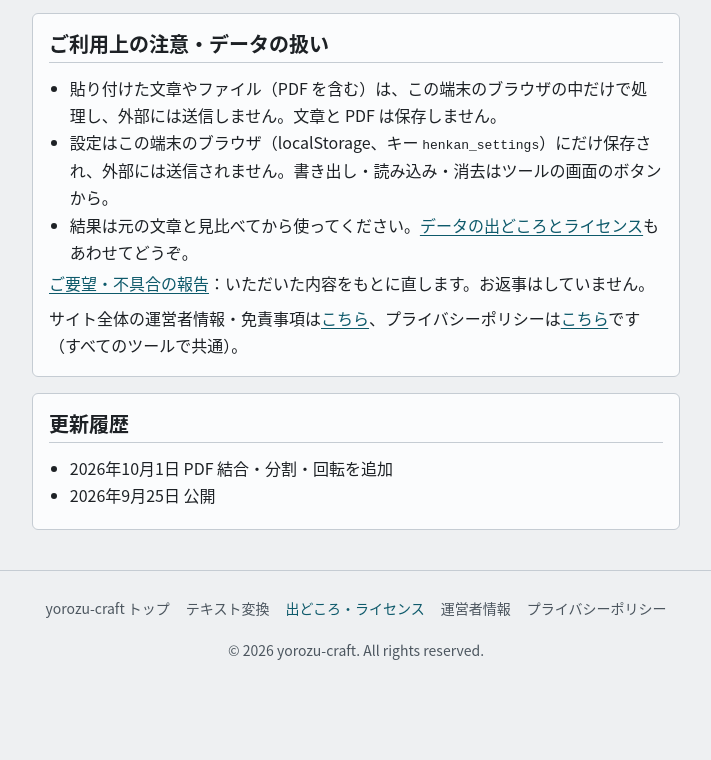
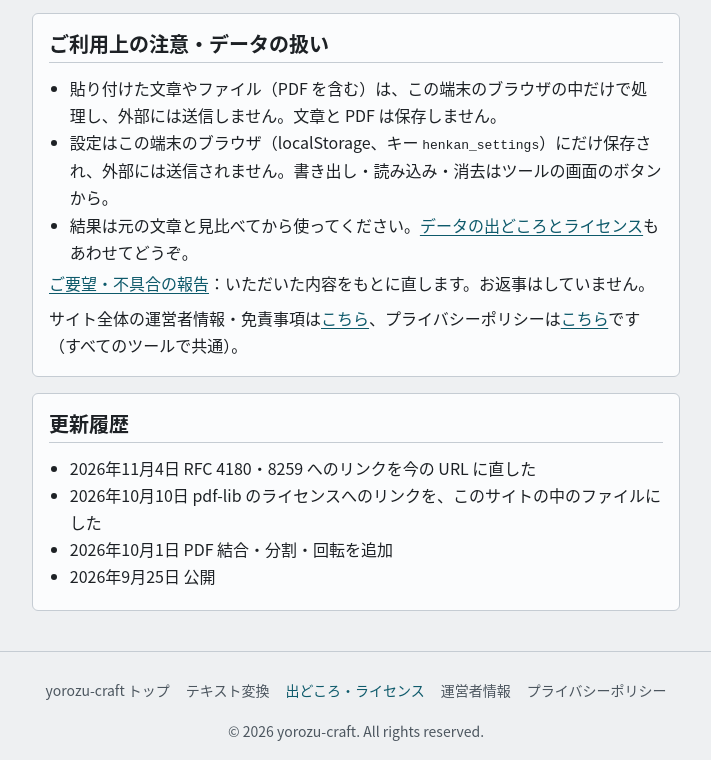
Before and after one commit to YouheiOonuki/henkan, a plain HTML site: page guide.html in a window 1280 px wide. Shown: the part 930-1690 px from the top of the page, without its empty margins (284-995 px from the left). Before the commit the page ends 1609 px from the top, so only its background shows below. Drawn offline with Linux system fonts and the light colour scheme.

Commit message:
使い方 2 枚の更新履歴に抜けていた行を足す（Q-299）
guide.html: 10-10（4d228ca、pdf-lib のライセンスのリンクをサイト内へ）・11-04（3e1d3f3、RFC の URL）。
pdf/guide.html: 10-14（f607dc9、FAQ の答えの言い回し）。
「ご要望・不具合」の文言だけの 95f495a は数えない。measure.py は 2 枚とも OK。

Co-Authored-By: Claude Opus 5.5 <noreply@anthropic.com>

```diff
--- a/guide.html
+++ b/guide.html
@@ -102,6 +102,8 @@
     <article class="card content" id="changelog">
       <h2>更新履歴</h2>
       <ul>
+        <li><time datetime="2026-11-04">2026年11月4日</time> RFC 4180・8259 へのリンクを今の URL に直した</li>
+        <li><time datetime="2026-10-10">2026年10月10日</time> pdf-lib のライセンスへのリンクを、このサイトの中のファイルにした</li>
         <li><time datetime="2026-10-01">2026年10月1日</time> PDF 結合・分割・回転を追加</li>
         <li><time datetime="2026-09-25">2026年9月25日</time> 公開</li>
       </ul>
```
Also changed, not shown: pdf/guide.html (+1 -0 lines).
